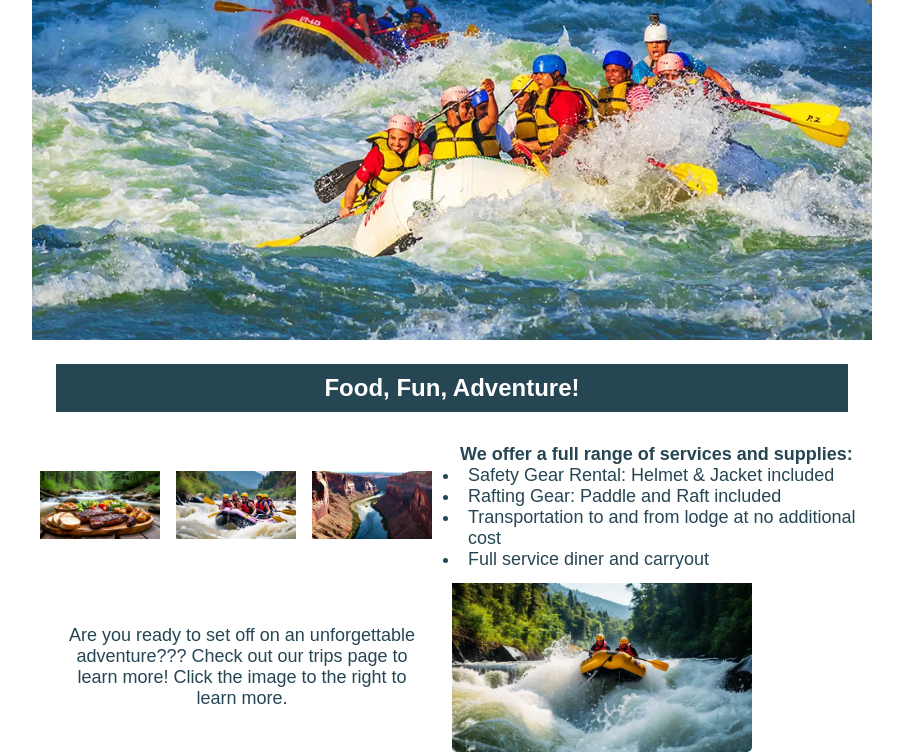
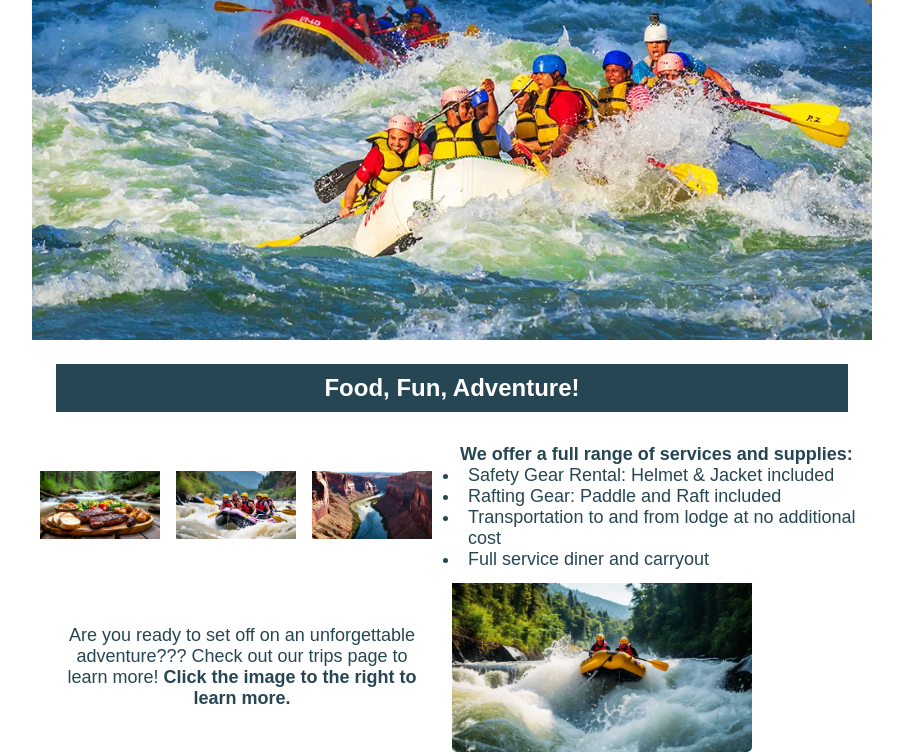
Before and after one commit to anthonysanderslds/wdd130, a plain HTML site: page wwr/index.html in a window 1280 px wide. Shown: the part 218-972 px from the top of the page, without its empty margins (188-1091 px from the left). Drawn offline with Linux system fonts and the light colour scheme.

```diff
--- a/wwr/index.html
+++ b/wwr/index.html
@@ -1,14 +1,16 @@
 <!DOCTYPE html>
 <html lang="en">
+
 <head>
     <meta charset="UTF-8">
-    <meta name="viewport" content="width", initial-scale=1.0">
+    <meta name="viewport" content="width" , initial-scale=1.0">
     <title>Home | Whitewater Rafting</title>
     <meta name="description"
         content="Welcome to Whitewater Rafting!! Explore our home page to learn about how you can have the adventure of a lifetime!">
     <meta name="author" content="Anthony Sanders">
     <link rel="stylesheet" href="styles/rafting.css">
 </head>
+
 <body>
     <header>
         <div class="logo">
@@ -51,7 +53,9 @@
             </ul>
         </div>
         <div class="home-trips">
-            <p>Are you ready to set off on an unforgettable adventure??? Check out our trips page to learn more! Click the image to the right to learn more.</p>
+            <p>Are you ready to set off on an unforgettable adventure??? Check out our trips page to learn more!
+                <strong>Click
+                    the image to the right to learn more.</strong></p>
             <a href="trips.html"><img src="images/widow-maker.webp" alt="Visit the trips page"></a>
         </div>
         <form>
```
Lines whose indentation alone changed are shown as unchanged.
